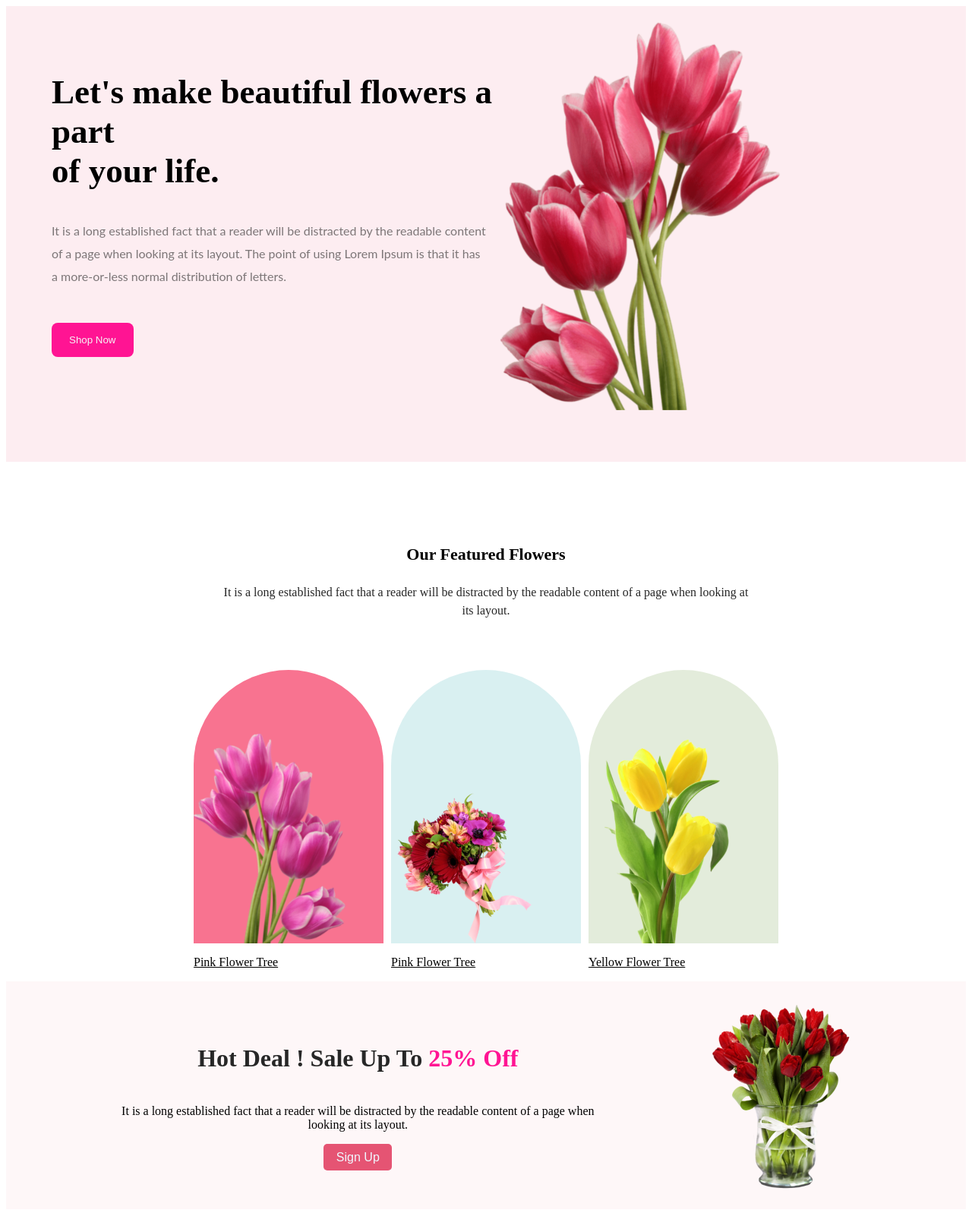
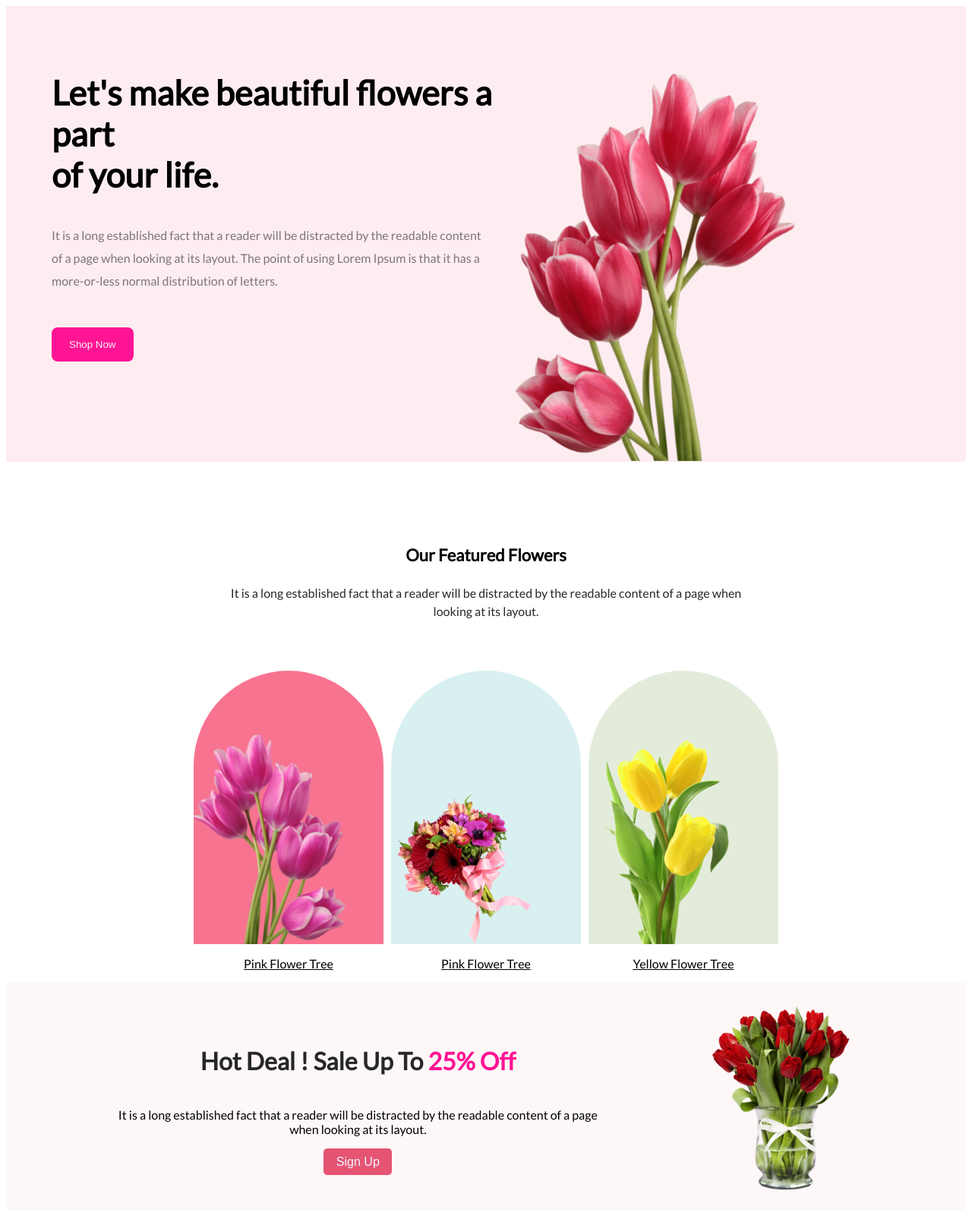
Before and after one commit to Md-shoriful/Flower-shop, a plain HTML site: page index.html in a window 1280 px wide. Shown: the top 1597 px of the page at 76% size. Drawn offline with Linux system fonts and the light colour scheme.

Commit message:
last commit

```diff
--- a/index.html
+++ b/index.html
@@ -5,6 +5,9 @@
     <meta name="viewport" content="width=device-width, initial-scale=1.0">
     <title>Flower website</title>
     <link rel="stylesheet" href="style.css">
+    <link rel="preconnect" href="https://fonts.googleapis.com">
+<link rel="preconnect" href="https://fonts.gstatic.com" crossorigin>
+<link href="https://fonts.googleapis.com/css2?family=Lato:ital,wght@0,400;1,700&display=swap" rel="stylesheet">
 </head>
 <body>
     <header>
@@ -54,7 +57,7 @@
                     <img src="image/triple one.png" alt="">
 
                 </div>
-                <p class="imgc-description"><u>Yellow Flower Tree</u></p>
+                <p style="text-align: center;" class="imgc-description"><u>Yellow Flower Tree</u></p>
 
             </div>
 
--- a/style.css
+++ b/style.css
@@ -1,3 +1,6 @@
+body{
+    font-family: 'Lato', sans-serif;
+}
 .banner{
     width:1520px;
     height:600px;
@@ -39,14 +42,12 @@
     background:deeppink;
     color: whitesmoke;
     border: 0;
-
-
-
 }
 .img1{
-    padding-top: 20px;
+    padding-top: 87px;
     position: 456px 30px;
     bottom: 0;
+    padding-left: 20px;
 
 
 
@@ -68,9 +69,6 @@
     padding:0px 10px;
     margin-top: 0;
     line-height: 24px;
-}
-.img-container{
-
 }
 .image-container{
     display: flex;
@@ -118,6 +116,9 @@
 .imgc img{
     position: absolute;
     bottom: 0;
+}
+.imga-description,.imgb-description,.imga-description{
+    text-align: center;
 }
 /**
 .section-image{
```
